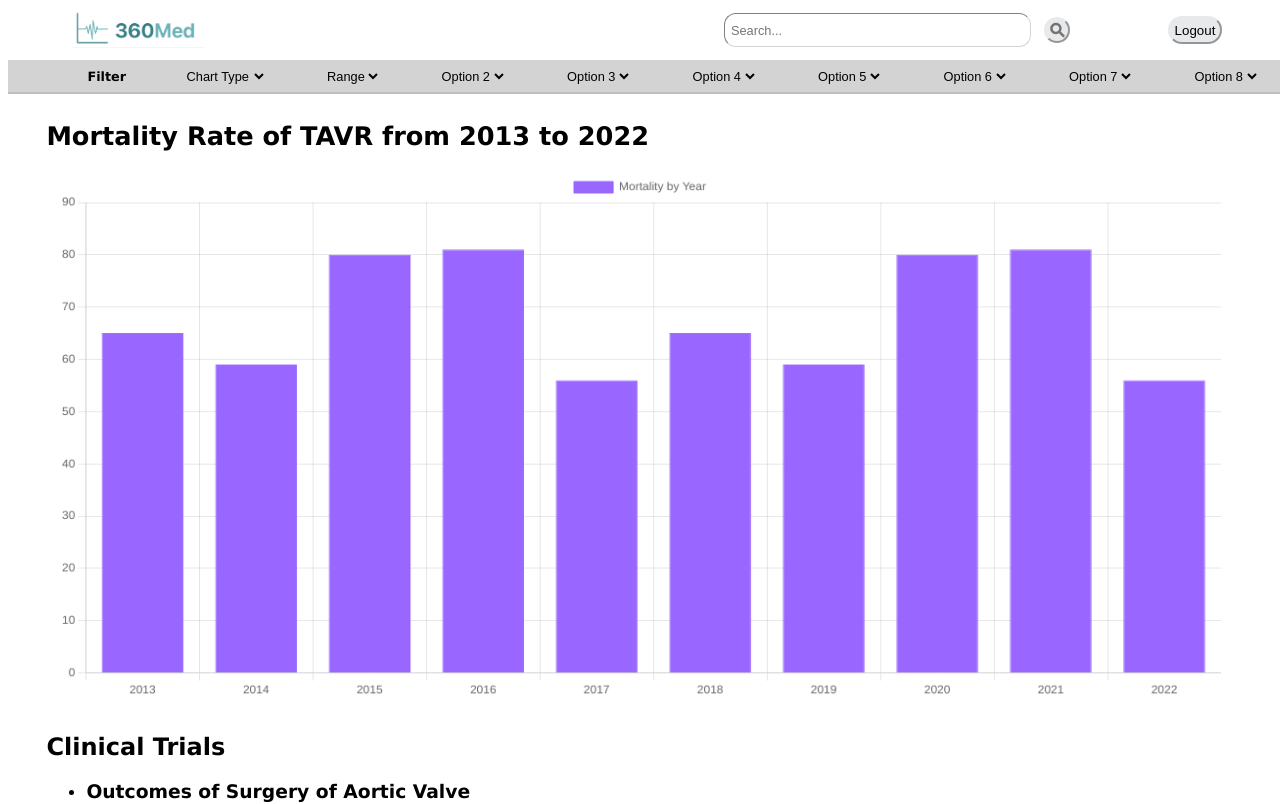
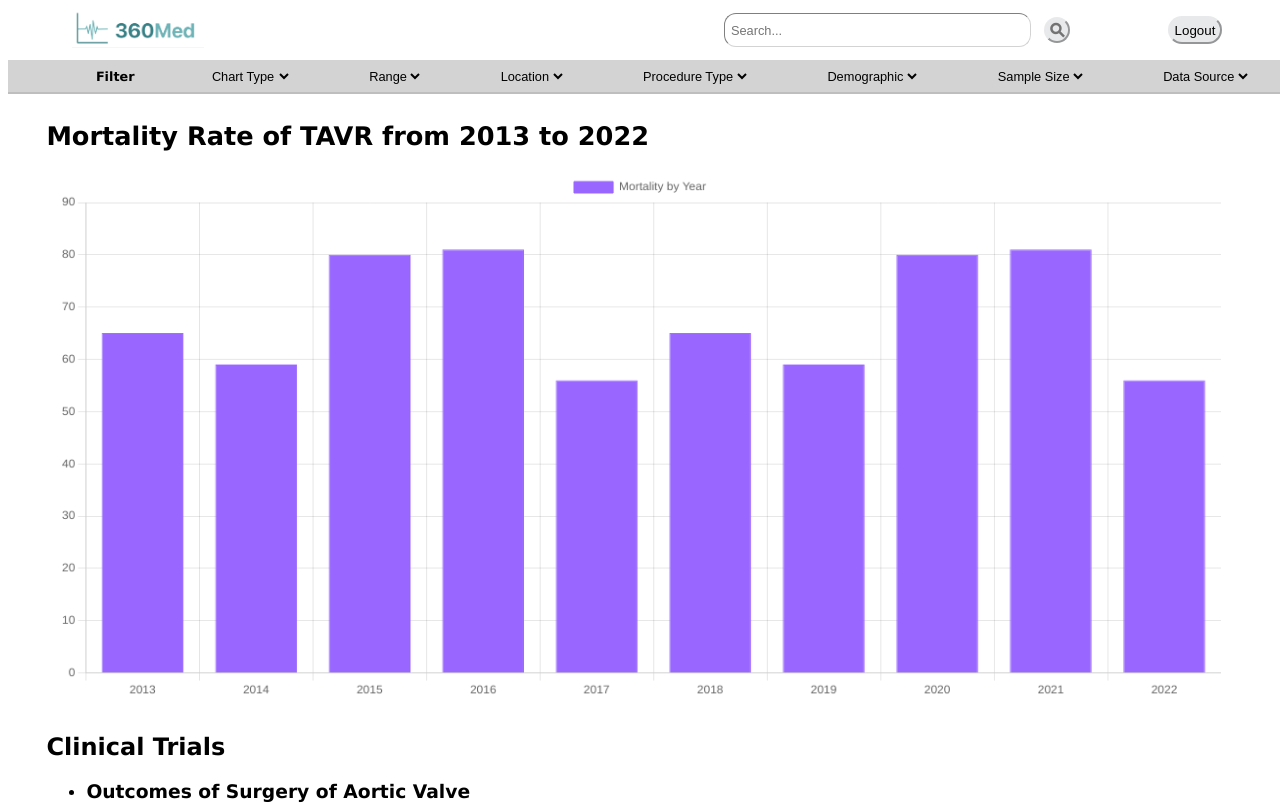
Before and after one commit to ohawke/360Med, a Next.js app: page / in a window 1280 px wide. Shown: the top 804 px of the page. Built offline with nearby package versions, Linux system fonts and the light colour scheme.

Commit message:
Updated UI

```diff
--- a/app/page.tsx
+++ b/app/page.tsx
@@ -76,25 +76,19 @@ export default function Home() {
             <option value="" disabled selected>Range</option>
           </select>
           <select className={styles.f_btn}>
-            <option>Option 2</option>
+            <option>Location</option>
           </select>
           <select className={styles.f_btn}>
-            <option>Option 3</option>
+            <option>Procedure Type</option>
           </select>
           <select className={styles.f_btn}>
-            <option>Option 4</option>
+            <option>Demographic</option>
           </select>
           <select className={styles.f_btn}>
-            <option>Option 5</option>
+            <option>Sample Size</option>
           </select>
           <select className={styles.f_btn}>
-            <option>Option 6</option>
-          </select>
-          <select className={styles.f_btn}>
-            <option>Option 7</option>
-          </select>
-          <select className={styles.f_btn}>
-            <option>Option 8</option>
+            <option>Data Source</option>
           </select>
         </div>
       <div className={styles.main}>
```
